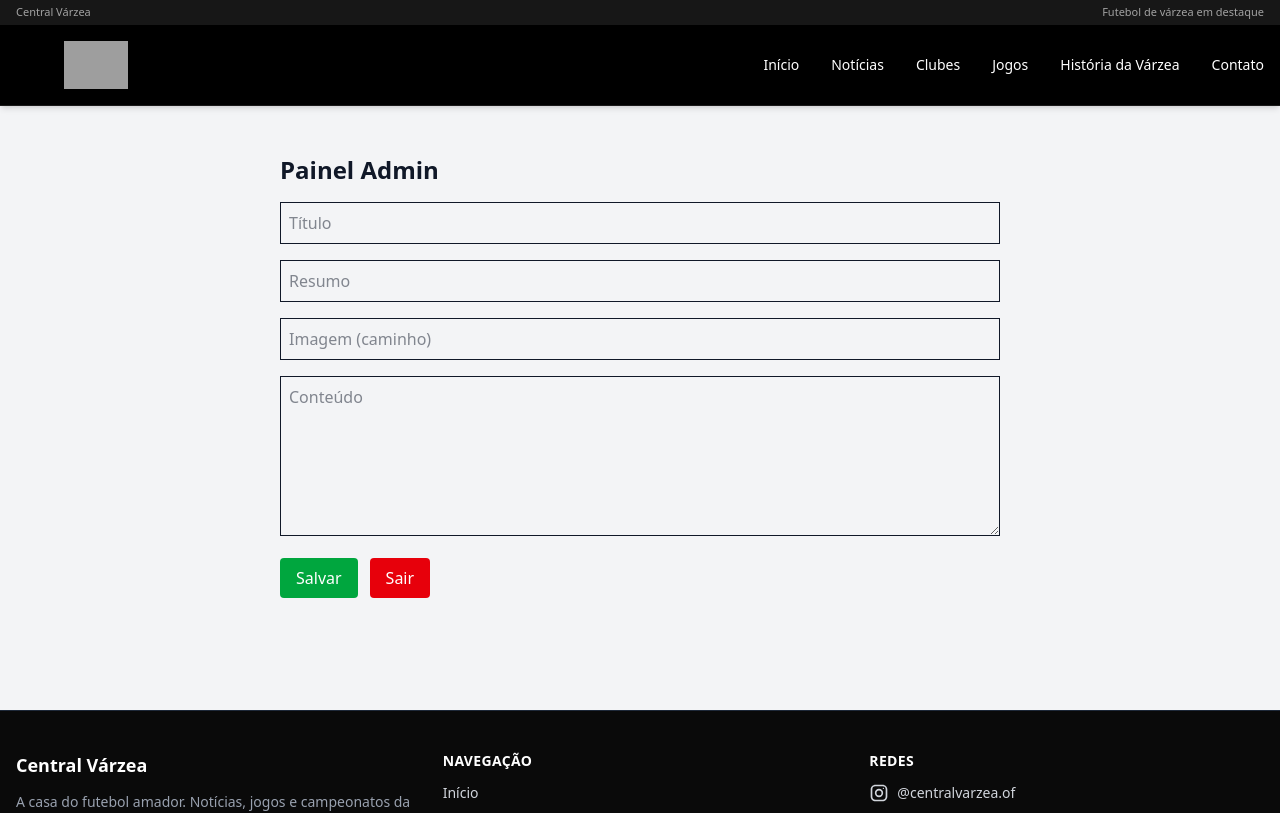
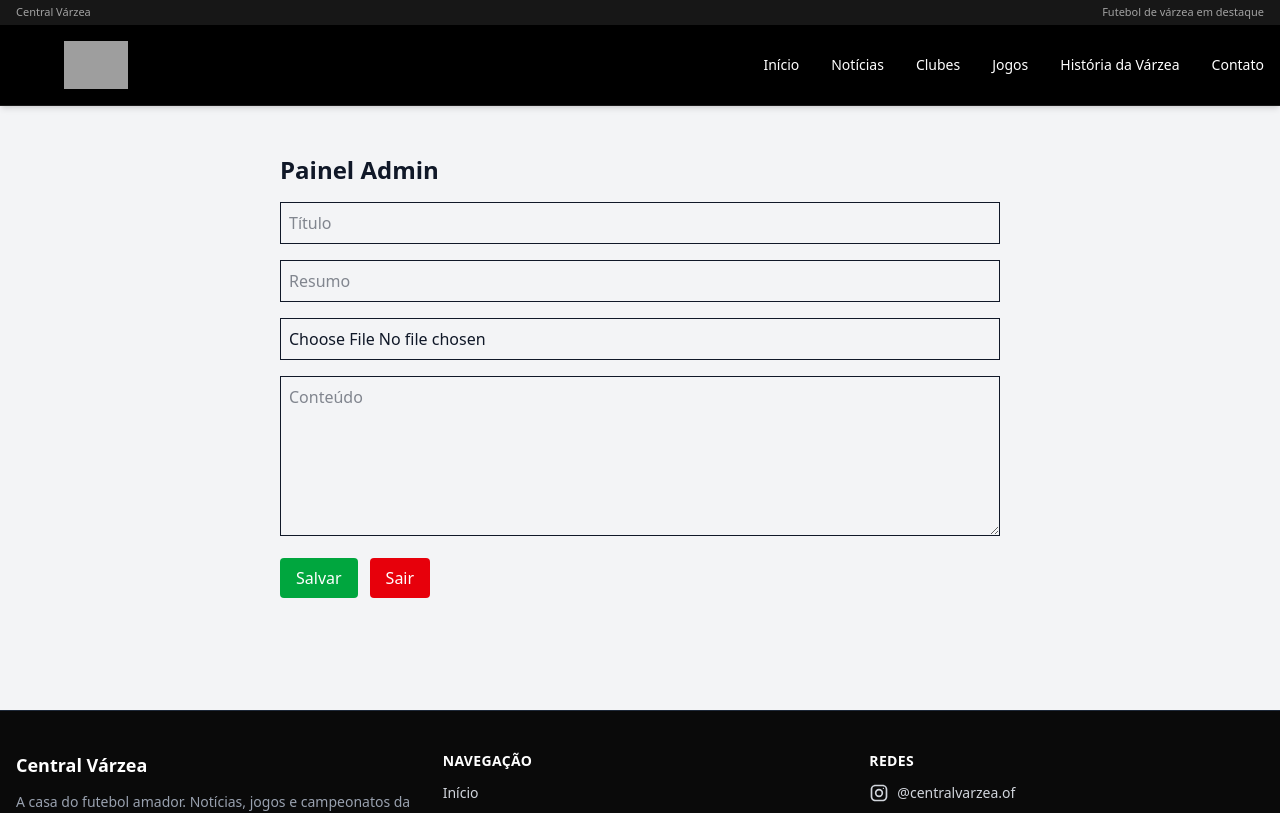
Before and after one commit to roger-fernandes-Dev/centralvarzea, a Next.js app: page /admin/noticias in a window 1280 px wide. Shown: the top 813 px of the page. Built offline with nearby package versions, Linux system fonts and the light colour scheme; no server answers; grey boxes are pictures that could not be loaded.

Commit message:
alteraçao imagem banco de dados

```diff
--- a/app/admin/noticias/page.tsx
+++ b/app/admin/noticias/page.tsx
@@ -9,12 +9,12 @@ export default function AdminNoticias() {
 
   const [title, setTitle] = useState("")
   const [resumo, setResumo] = useState("")
-  const [image, setImage] = useState("")
   const [content, setContent] = useState("")
+  const [imageFile, setImageFile] = useState<File | null>(null)
 
   async function salvarNoticia() {
-  if (!title || !resumo || !image || !content) {
-    alert("Preencha todos os campos antes de salvar")
+    if (!title || !resumo || !content || !imageFile) {
+      alert("Preencha todos os campos")
       return
     }
 
@@ -24,13 +24,39 @@ export default function AdminNoticias() {
       .replace(/\s+/g, "-")
       .replace(/[^\w-]/g, "")
 
+    // =========================
+    // UPLOAD DA IMAGEM
+    // =========================
+    const fileName = `${Date.now()}-${imageFile.name}`
+
+    const { error: uploadError } = await supabase.storage
+      .from("noticias")
+      .upload(fileName, imageFile)
+
+    if (uploadError) {
+      console.log(uploadError)
+      alert("Erro ao subir imagem")
+      return
+    }
+
+    const { data } = supabase.storage
+      .from("noticias")
+      .getPublicUrl(fileName)
+
+    const imageUrl = data.publicUrl
+
+    // =========================
+    // SALVAR NO BANCO
+    // =========================
     const { error } = await supabase.from("News").insert([
       {
+        id: crypto.randomUUID(),
         title: title.trim(),
         resumo: resumo.trim(),
-      image: image.trim(),
+        image: imageUrl,
         content: content.trim(),
         slug,
+        categoria: "geral",
         data: new Date(),
       },
     ])
@@ -45,9 +71,10 @@ export default function AdminNoticias() {
 
     setTitle("")
     setResumo("")
-  setImage("")
     setContent("")
+    setImageFile(null)
   }
+
   async function logout() {
     await supabase.auth.signOut()
     router.push("/")
@@ -73,9 +100,9 @@ export default function AdminNoticias() {
       />
 
       <input
-        placeholder="Imagem (caminho)"
-        value={image}
-        onChange={(e) => setImage(e.target.value)}
+        type="file"
+        accept="image/*"
+        onChange={(e) => setImageFile(e.target.files?.[0] || null)}
         className="w-full border p-2"
       />
 
```
Lines whose indentation alone changed are shown as unchanged.
